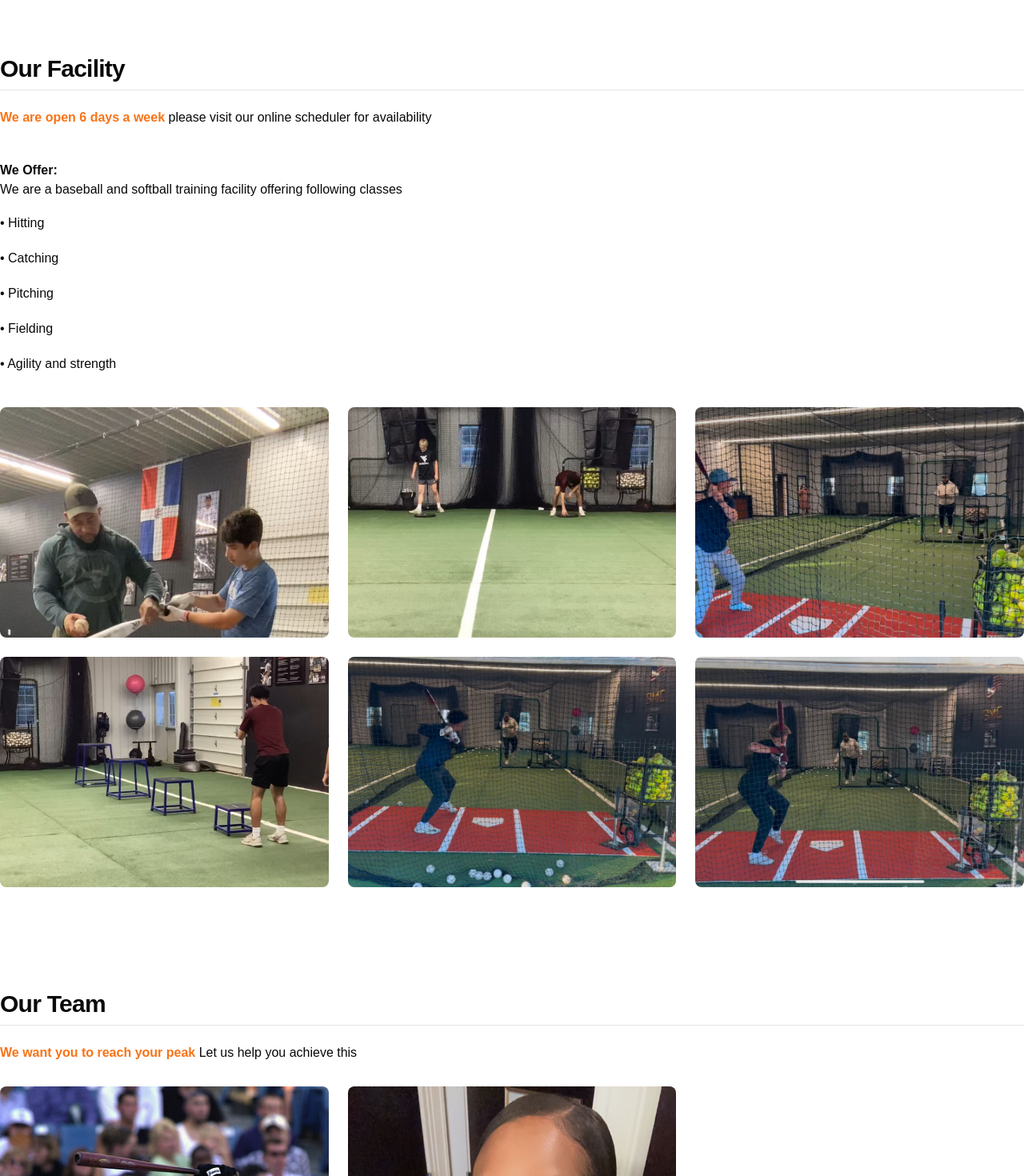
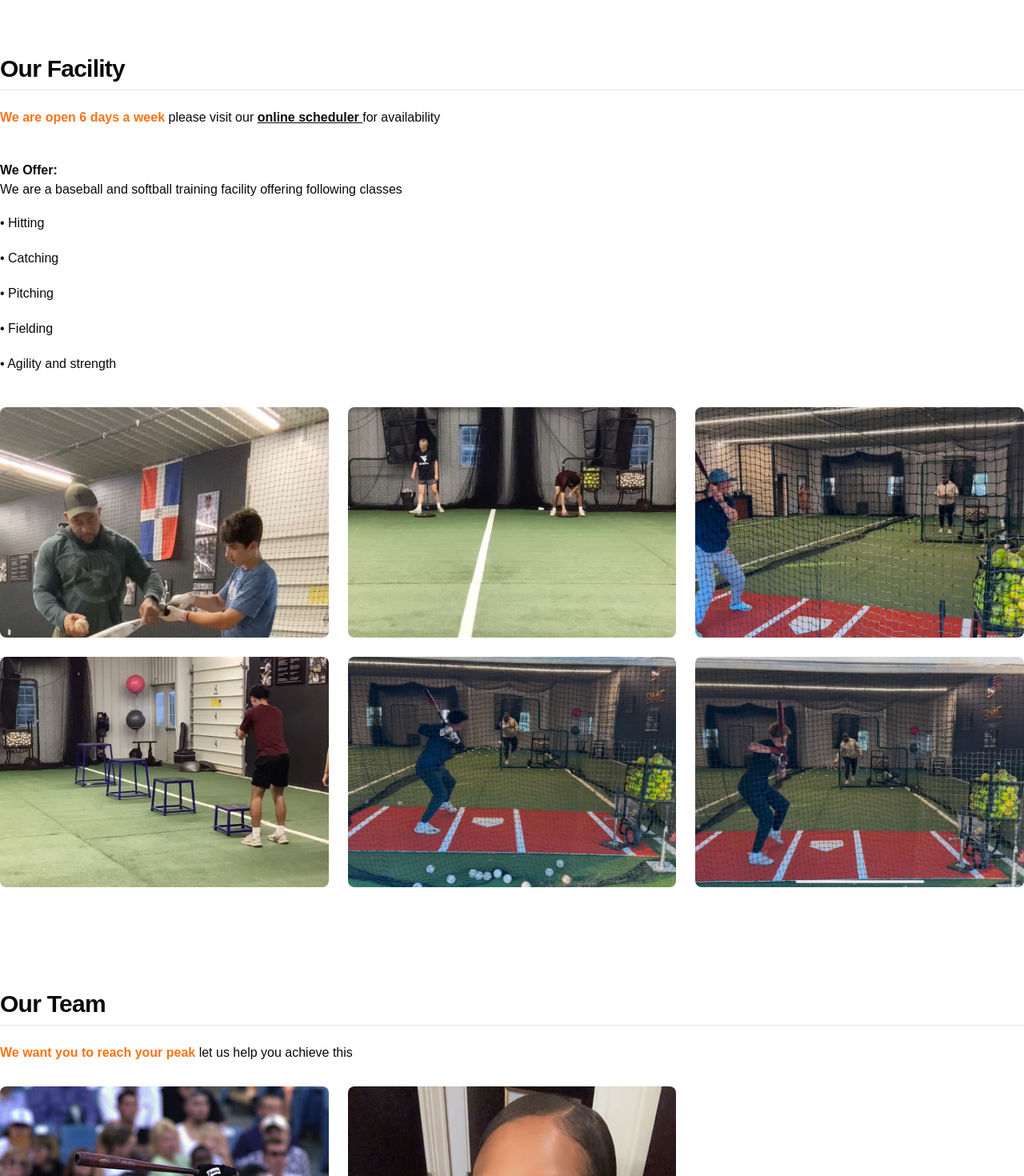
Before and after one commit to onepeso/bmo, a Next.js app: page /about in a window 1280 px wide. Shown: the part 580-2050 px from the top of the page at 80% size. Built offline with nearby package versions, Linux system fonts and the light colour scheme.

Commit message:
Add correct text in many sections + some minor styling fixes

```diff
--- a/app/about/page.tsx
+++ b/app/about/page.tsx
@@ -1,4 +1,5 @@
 import Image from "next/image";
+import Link from "next/link"
 
 export default function About() {
   return (
@@ -20,9 +21,8 @@ export default function About() {
       <section className=" flex flex-col gap-10 p-10 md:px-0 md:py-10">
         <div className=" flex flex-col gap-2">
           <h2 className="scroll-m-20 border-b pb-2 text-3xl font-semibold tracking-tight first:mt-0"> Our Facility </h2>
-          <p className="leading-7 [&:not(:first-child)]:mt-3"><span className=" text-orange-500 font-bold">We are open 6 days a week </span> please
-            visit our online
-            scheduler for availability</p>
+          <p className="leading-7 [&:not(:first-child)]:mt-3"><span className=" text-orange-500 font-bold">We are open 6 days a week </span>
+            please visit our <Link href="https://bmo-elite-performance.square.site/" className="font-bold underline"> online scheduler </Link> for availability           </p>
         </div>
         <div className=" flex flex-col">
           <h4 className=" font-bold"> We Offer:</h4>
@@ -48,14 +48,14 @@ export default function About() {
       <section className="flex flex-col gap-2 p-10 md:p-5 lg:p-0 mt-16">
         <div className="flex flex-col gap-2">
           <h2 className="scroll-m-20 border-b pb-2 text-3xl font-semibold tracking-tight first:mt-0"> Our Team </h2>
-          <p className="leading-7 [&:not(:first-child)]:mt-3"><span className="text-orange-500 font-bold">We want you to reach your peak </span> Let
+          <p className="leading-7 [&:not(:first-child)]:mt-3"><span className="text-orange-500 font-bold">We want you to reach your peak </span> let
             us help you achieve
             this</p>
         </div>
 
         <div className="grid grid-cols-1 md:grid-cols-2 lg:grid-cols-3 gap-6 mt-5">
           <div className="flex flex-col gap-2">
-            <Image className="md:h-1/2 object-cover object-top rounded-lg mb-3" alt="Facility Pictures"
+            <Image className="w-full h-72 object-cover object-top rounded-lg mb-3" alt="Facility Pictures"
               src="/images/miguel.webp"
               width={500}
               height={500} />
@@ -63,7 +63,7 @@ export default function About() {
             <p>Baseball, Fitness, and Nutritional Coach</p>
           </div>
           <div className="flex flex-col gap-2">
-            <Image className="md:h-1/2 object-cover object-top rounded-lg mb-3" alt="Facility Pictures"
+            <Image className="w-full h-72 object-cover object-top rounded-lg mb-3" alt="Facility Pictures"
               src="/images/francisca.webp"
               width={500}
               height={500} />
--- a/app/core/sections/HomePageCTA.tsx
+++ b/app/core/sections/HomePageCTA.tsx
@@ -24,7 +24,7 @@ export default function Home() {
               Champion </TypingAnimation>
 
             <p className="mt-4 max-w-lg text-white sm:text-xl/relaxed">
-              Your Home for Baseball Development: Training, Coaching, and Community.
+              Your Home for Baseball and Softball Development: Training, Coaching, and Community.
             </p>
 
             <div className="mt-8 flex flex-wrap gap-4 text-center">
--- a/app/core/sections/Services.tsx
+++ b/app/core/sections/Services.tsx
@@ -10,27 +10,27 @@ export const Services = () => {
     {
       name: "Advanced Htting Training",
       description:
-        "Master your technique with personalized instruction from our elite coaches. Whether you're fine-tuning your swing or perfecting your pitch, our focused sessions provide instant feedback and proven strategies to elevate your game. Each lesson is tailored to your skill level and specific goals.",
+        "Our Advanced Hitting Training program is designed to elevate your batting skills to the next level. Our expert coaches focus on refining swing mechanics, enhancing hand-eye coordination, and improving overall hitting performance.",
     },
     {
       name: "Pitching and Catching Training",
       description:
-        "Master your technique with personalized instruction from our elite coaches. Whether you're fine-tuning your swing or perfecting your pitch, our focused sessions provide instant feedback and proven strategies to elevate your game. Each lesson is tailored to your skill level and specific goals.",
+        "Our Pitching and Catching Training program is designed to develop the essential skills needed for success on the mound and behind the plate. For  catchers, we focus on developing quick reflexes, effective framing techniques, and strong communication skills with pitchers. ",
     },
     {
       name: "Strength Training",
       description:
-        "Master your technique with personalized instruction from our elite coaches. Whether you're fine-tuning your swing or perfecting your pitch, our focused sessions provide instant feedback and proven strategies to elevate your game. Each lesson is tailored to your skill level and specific goals.",
+        "Our Strength Training program is designed to enhance athletic performance through targeted strength and conditioning exercises. Our certified trainers create personalized workout plans that focus on building muscle, increasing power, and improving overall fitness.",
     },
     {
       name: "Agility Training",
       description:
-        "Master your technique with personalized instruction from our elite coaches. Whether you're fine-tuning your swing or perfecting your pitch, our focused sessions provide instant feedback and proven strategies to elevate your game. Each lesson is tailored to your skill level and specific goals.",
+        "Our Agility Training program is designed to enhance your speed, coordination, and overall athletic performance. Through a series of dynamic drills and exercises, our experienced coaches focus on improving your quickness, balance, and reaction time.",
     },
     {
       name: "Conditioning Programs",
       description:
-        "Master your technique with personalized instruction from our elite coaches. Whether you're fine-tuning your swing or perfecting your pitch, our focused sessions provide instant feedback and proven strategies to elevate your game. Each lesson is tailored to your skill level and specific goals.",
+        "Our Conditioning Programs are designed to enhance endurance, stamina, and overall athletic performance. Our expert trainers create customized conditioning plans that focus on building cardiovascular fitness, strength, and agility through a variety of high-intensity workouts and drills.",
     },
   ];
 
```
